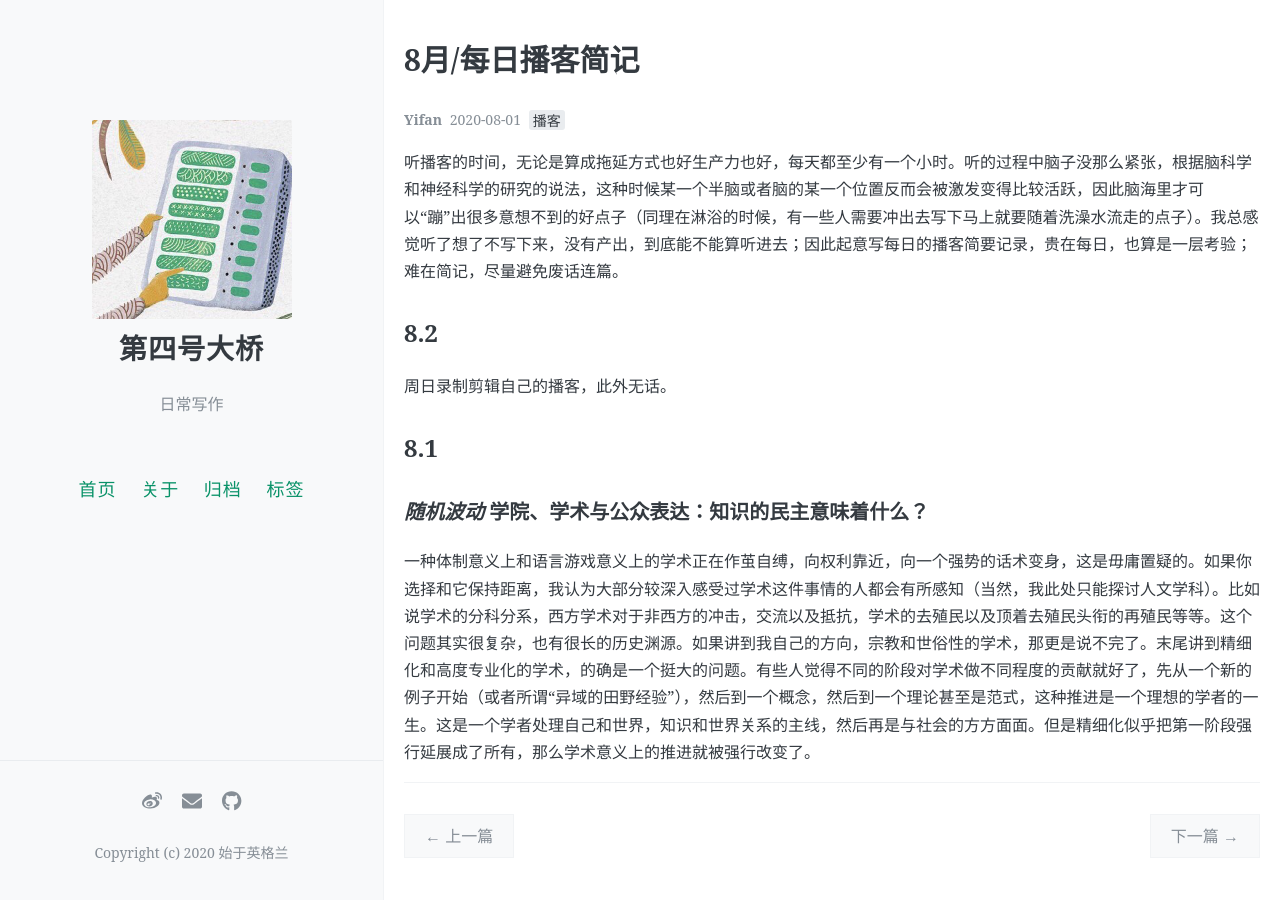
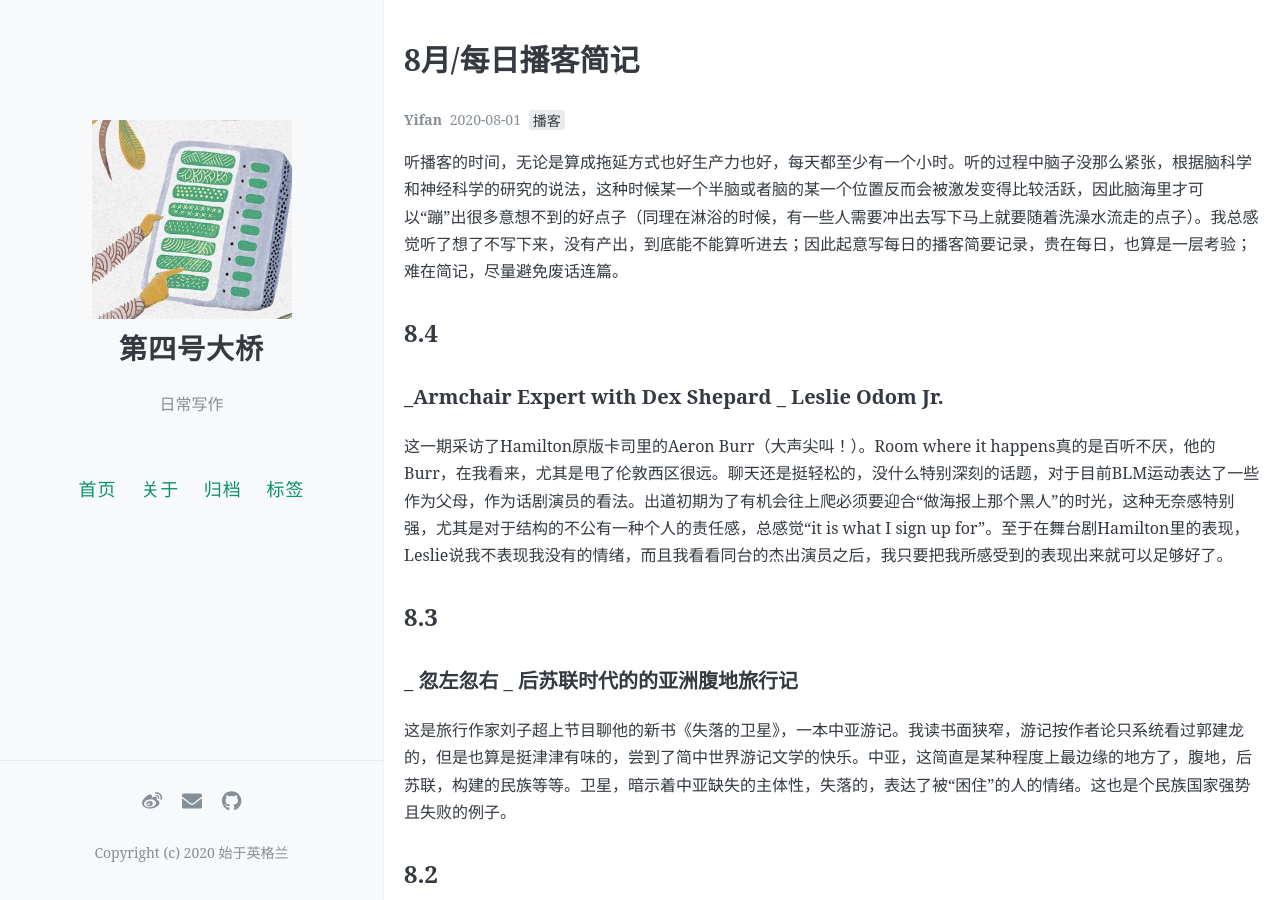
Before and after one commit to yifan0111/gincredible, a Jekyll site: the page built from _posts/2020-08-01-august-podcast.md, in a window 1280 px wide and 900 px high. Built offline with Jekyll 4.4.1, drawn with Linux system fonts in a browser that asks for light colours; comment, search, counter and statistics services are not loaded.

Commit message:
Update 2020-08-01-august-podcast.md

```diff
--- a/_posts/2020-08-01-august-podcast.md
+++ b/_posts/2020-08-01-august-podcast.md
@@ -7,6 +7,17 @@ tags: [播客]
 author: Yifan
 ---
 听播客的时间，无论是算成拖延方式也好生产力也好，每天都至少有一个小时。听的过程中脑子没那么紧张，根据脑科学和神经科学的研究的说法，这种时候某一个半脑或者脑的某一个位置反而会被激发变得比较活跃，因此脑海里才可以“蹦”出很多意想不到的好点子（同理在淋浴的时候，有一些人需要冲出去写下马上就要随着洗澡水流走的点子）。我总感觉听了想了不写下来，没有产出，到底能不能算听进去；因此起意写每日的播客简要记录，贵在每日，也算是一层考验；难在简记，尽量避免废话连篇。
+
+## 8.4
+### _Armchair Expert with Dex Shepard _ Leslie Odom Jr.
+这一期采访了Hamilton原版卡司里的Aeron Burr（大声尖叫！）。Room where it happens真的是百听不厌，他的Burr，在我看来，尤其是甩了伦敦西区很远。聊天还是挺轻松的，没什么特别深刻的话题，对于目前BLM运动表达了一些作为父母，作为话剧演员的看法。出道初期为了有机会往上爬必须要迎合“做海报上那个黑人”的时光，这种无奈感特别强，尤其是对于结构的不公有一种个人的责任感，总感觉“it is what I sign up for”。至于在舞台剧Hamilton里的表现，Leslie说我不表现我没有的情绪，而且我看看同台的杰出演员之后，我只要把我所感受到的表现出来就可以足够好了。
+
+## 8.3
+### _ 忽左忽右 _ 后苏联时代的的亚洲腹地旅行记
+
+这是旅行作家刘子超上节目聊他的新书《失落的卫星》，一本中亚游记。我读书面狭窄，游记按作者论只系统看过郭建龙的，但是也算是挺津津有味的，尝到了简中世界游记文学的快乐。中亚，这简直是某种程度上最边缘的地方了，腹地，后苏联，构建的民族等等。卫星，暗示着中亚缺失的主体性，失落的，表达了被“困住”的人的情绪。这也是个民族国家强势且失败的例子。
+
+
 ## 8.2
 周日录制剪辑自己的播客，此外无话。
 
```
